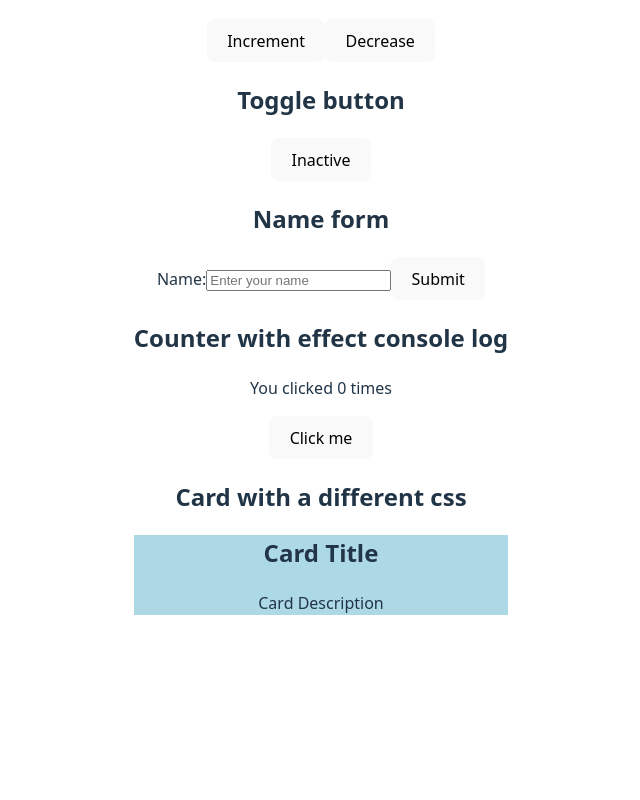
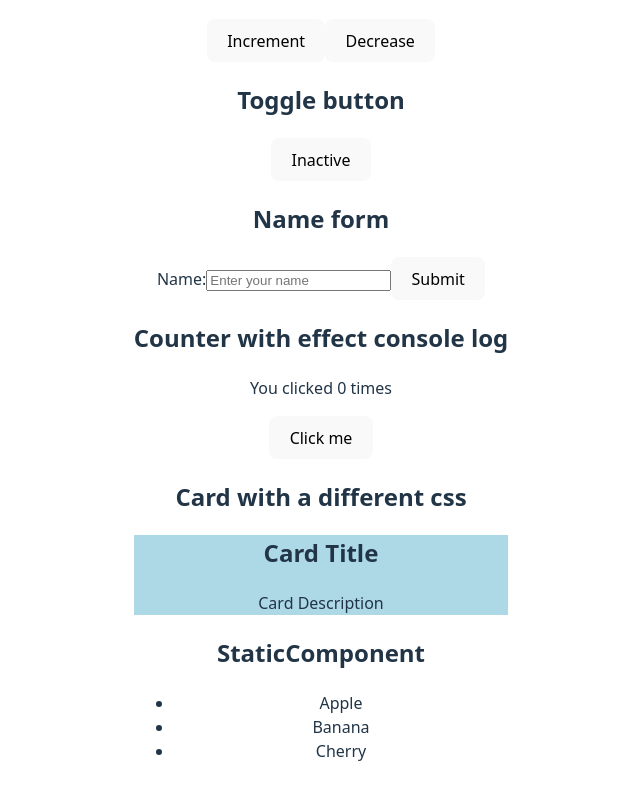
Before and after one commit to edcab/course-react-concepts, a React (Vite) app: page / in a window 1280 px wide. Shown: the part 348-1148 px from the top of the page, without its empty margins (319-959 px from the left). Before the commit the page ends 1011 px from the top, so only its background shows below. Built offline with nearby package versions, Linux system fonts and the light colour scheme.

Commit message:
add StaticComponent to display a list of fruits and integrate it into App

```diff
--- a/src/App.jsx
+++ b/src/App.jsx
@@ -8,6 +8,7 @@ import Counter from './components/Counter'
 import ToogleButton from './components/ToggleButton'
 import NameForm from './components/NameForm'
 import CounterWithEffect from './components/CounterWithEffect'
+import StaticComponent from './components/StaticComponent/StaticComponent'
 
 function App() {
   const [count, setCount] = useState(0)
@@ -28,6 +29,8 @@ function App() {
       <h2>Card with a different css</h2>
       <Card2 title="Card Title" description="Card Description" cssClass="card2" />
 
+      <StaticComponent />
+
     </section>
   )
 }
--- /dev/null
+++ b/src/components/StaticComponent/StaticComponent.jsx
@@ -0,0 +1,16 @@
+
+const StaticComponent = () => {
+  const fruits = ["Apple", "Banana", "Cherry"];
+  return (
+    <div>
+      <h2>StaticComponent</h2>
+      <ul>
+        {fruits.map((fruit) => (
+          <li key={fruit}>{fruit}</li>
+        ))}
+      </ul>
+    </div>
+  );
+};
+
+export default StaticComponent;
```
